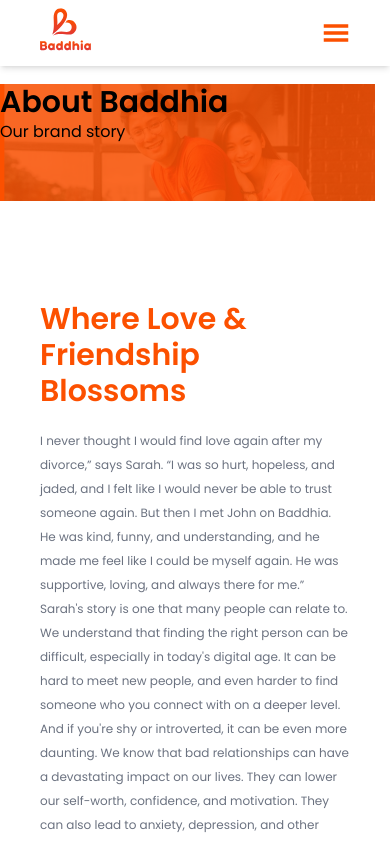
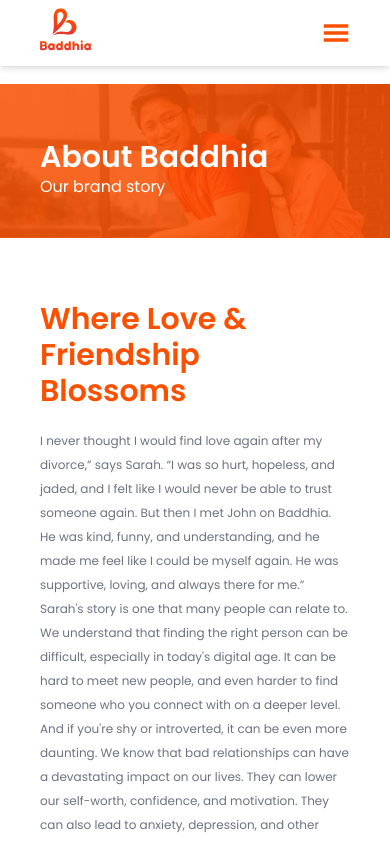
Before and after one commit to Tolutoon/baddhia, a React (Vite) app: page /about in a window 390 px wide. Shown: the top 841 px of the page. Built offline with nearby package versions, Linux system fonts and the light colour scheme.

Commit message:
in progress

```diff
--- a/src/pages/About.jsx
+++ b/src/pages/About.jsx
@@ -10,11 +10,11 @@ function About() {
     <div>
       <Header />
       <div className="h-[10vh]"></div>
-      <div className="bg-[url('/images/about-backphone.png')] h-[20vh] bg-no-repeat md:hidden">
-        <h2 className="md:text-5xl text-3xl font-semibold md:mb-8">
+      <div className="bg-[url('/images/about-backphone.png')] h-[20vh] w-full bg-no-repeat md:hidden flex flex-col justify-center px-10">
+        <h2 className="md:text-5xl text-3xl font-semibold md:mb-8 text-white">
           About Baddhia
         </h2>
-        <p className="md:text-xl">Our brand story</p>
+        <p className="md:text-xl text-white">Our brand story</p>
       </div>
 
       <div className="flex flex-col md:flex-row gap-12 h-fit">
```
Also changed, not shown: images/about-backphone.png.
